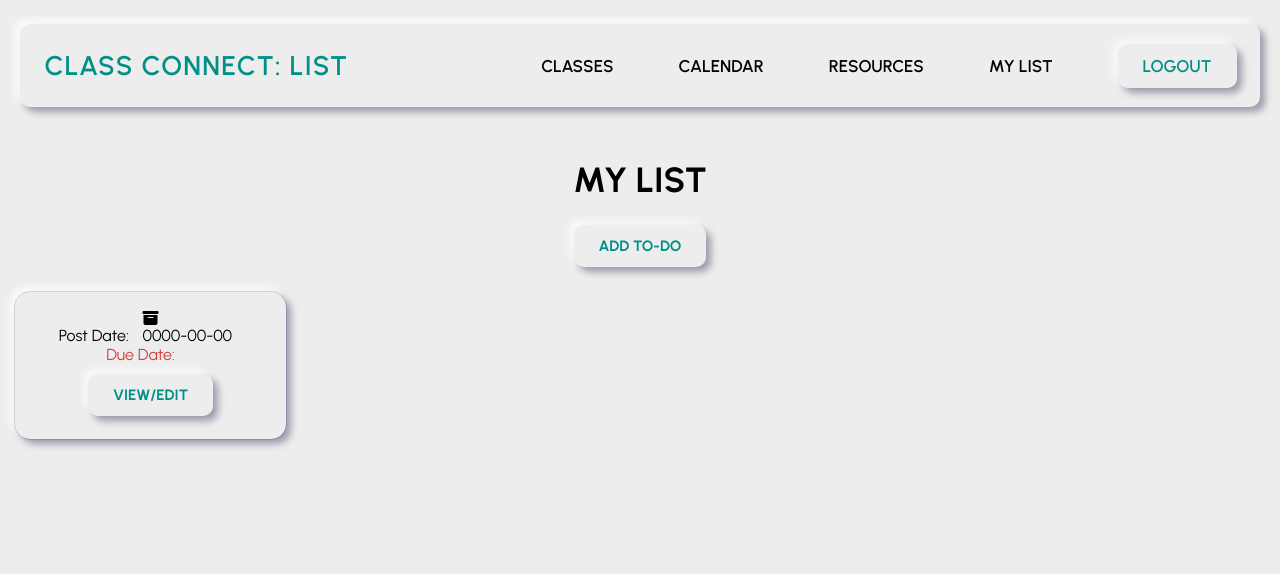
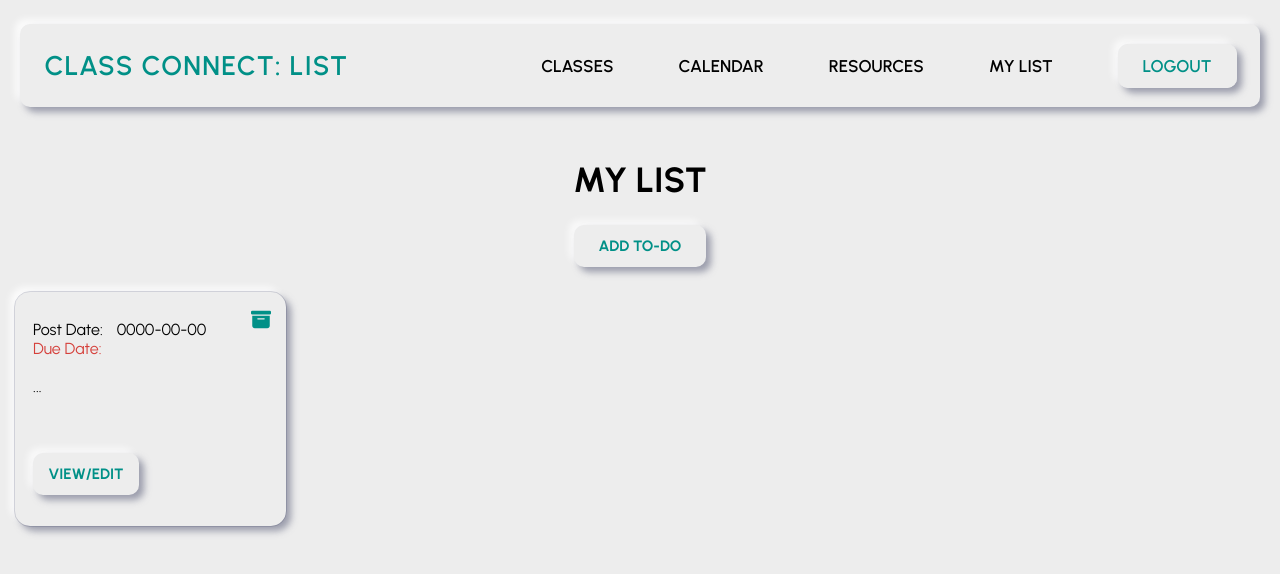
Before and after one commit to kinni-yya/Class-Connect-List, a PHP site: page /my-list/my-list.php in a window 1280 px wide. Shown: the top 574 px of the page. Run offline with PHP 8.4, Linux system fonts and the light colour scheme; the visitor is signed in with stand-in values (Sample User, id 1); some libraries are stand-ins or nearby versions.

Commit message:
Update my-list.css

```diff
--- a/css/my-list.css
+++ b/css/my-list.css
@@ -91,8 +91,6 @@ input[type="time"], input[type="date"]{
     position: relative;
     display: flex;
     flex-direction: column;
-    align-items: center;
-    text-align: center;
     width: 235px;
     margin: 15px;
     padding: 18px;
@@ -106,3 +104,48 @@ input[type="time"], input[type="date"]{
     justify-content: center;
     width: auto;
 }
+
+.view{
+    margin: 0;
+    padding: 0;
+    padding-block: 12px;
+    width: 45%;
+}
+
+.listcard > div{
+    width: 100%;
+}
+
+.subjbuttons{
+    position: relative;
+    width: 100%;
+    display: flex;
+    justify-content:space-between;
+}
+
+p, span{
+    background-color: transparent;
+    text-align: left;
+}
+
+.notetitle{
+    background-color: transparent;
+    margin-bottom: 10px;
+    font-weight: 600;
+    font-size: 25px;
+    text-align: left;
+    color: #009087;
+}
+
+.notedetails{
+    margin-bottom: 10px;
+    height: 60px;
+    overflow: auto;
+}
+
+.fa-solid{
+    color: #009087;
+    font-size: 20px;
+    position: absolute;
+    right: 15px;
+}
```
